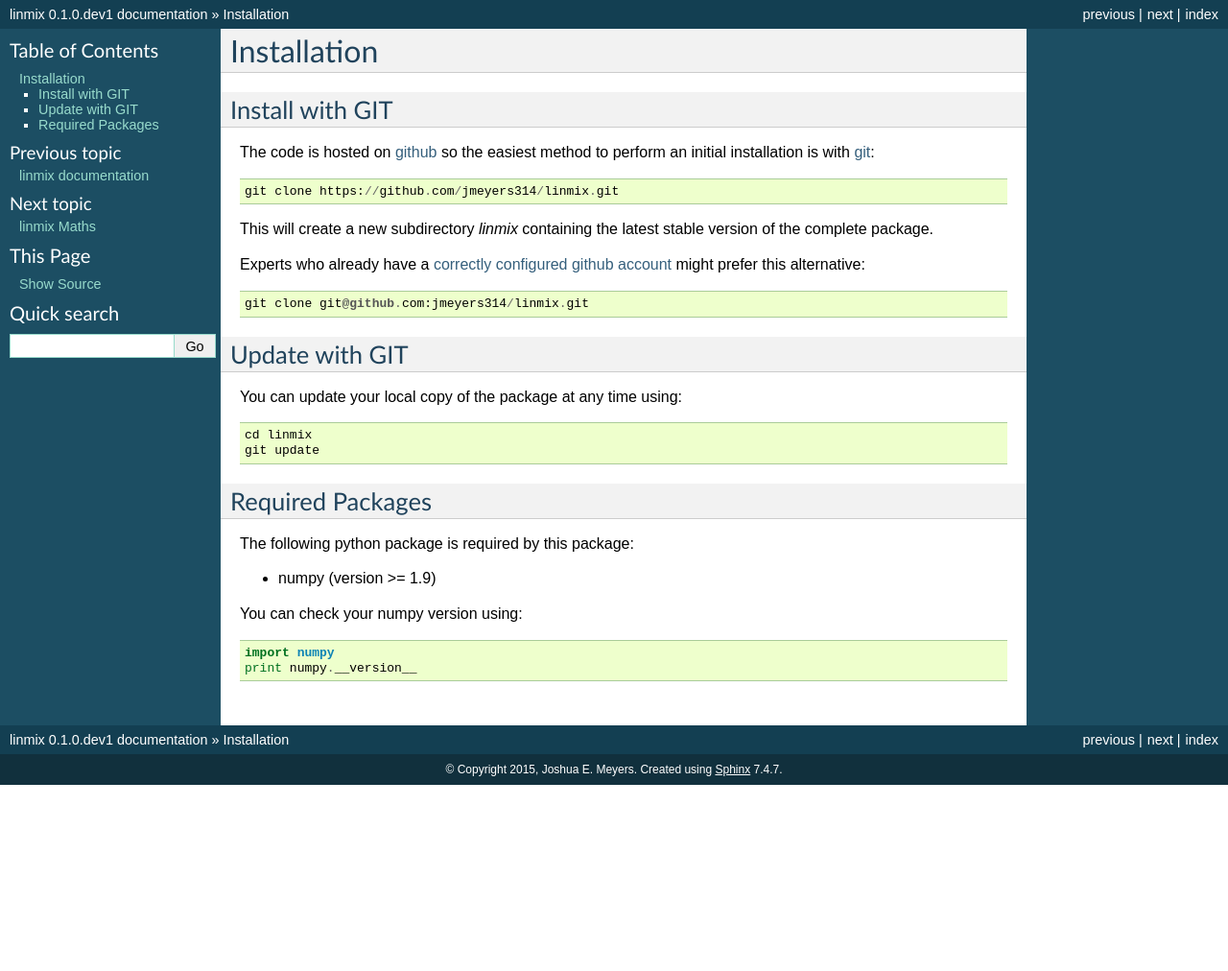
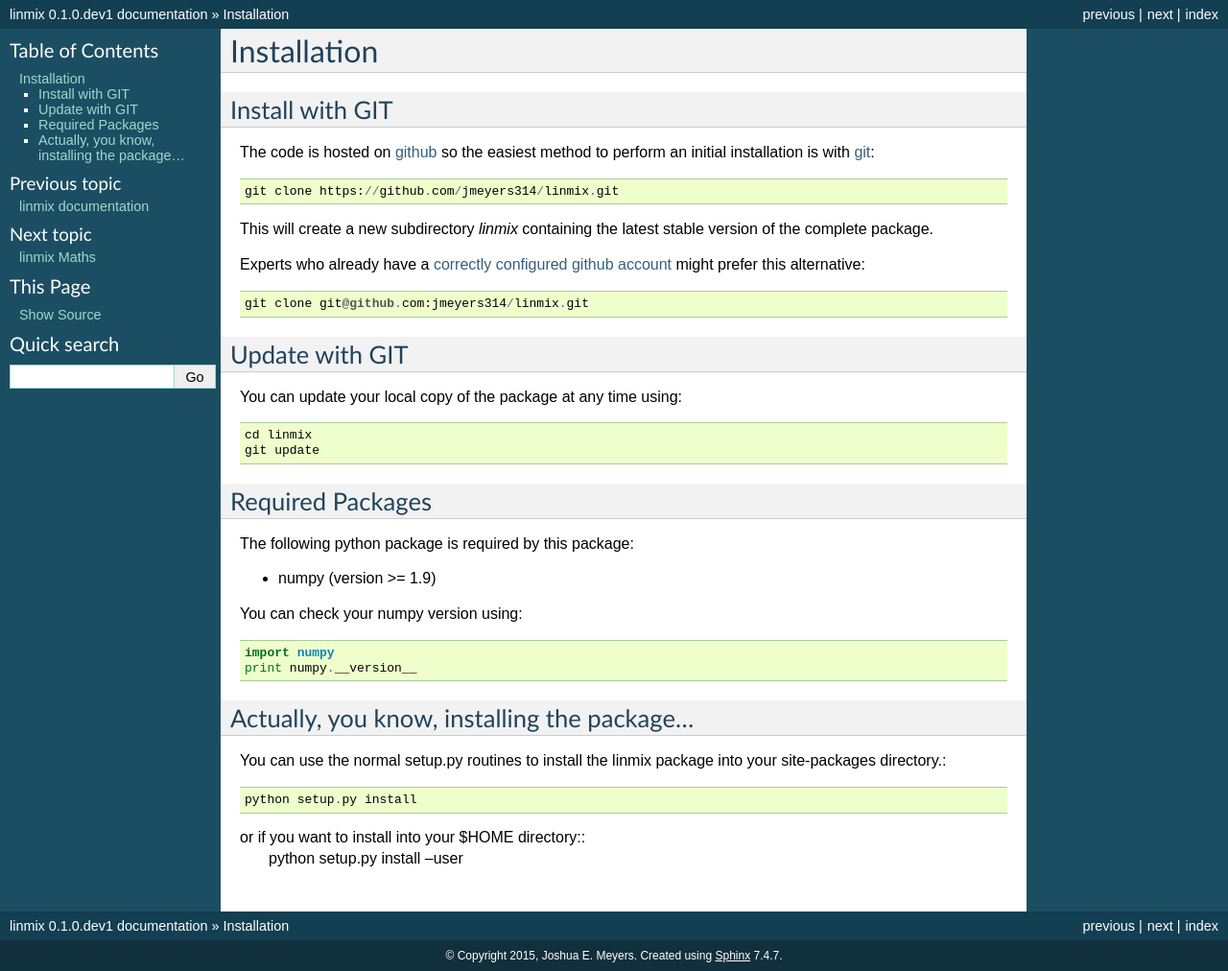
Before and after one commit to jmeyers314/linmix, a Sphinx documentation site: the page built from docs/install.rst, in a window 1280 px wide. Shown: the whole page at 96% size. Built offline with Sphinx 7.4.7, drawn with Linux system fonts in a browser that asks for light colours; before the commit the page ends 900 px from its top, so only the background shows below that.

Commit message:
setup.py installation instructions

```diff
--- a/docs/install.rst
+++ b/docs/install.rst
@@ -33,3 +33,13 @@ You can check your numpy version using::
 
 	import numpy
 	print numpy.__version__
+
+Actually, you know, installing the package...
+---------------------------------------------
+
+You can use the normal setup.py routines to install the linmix package into your site-packages directory.::
+
+  python setup.py install
+
+or if you want to install into your $HOME directory::
+  python setup.py install --user
```
